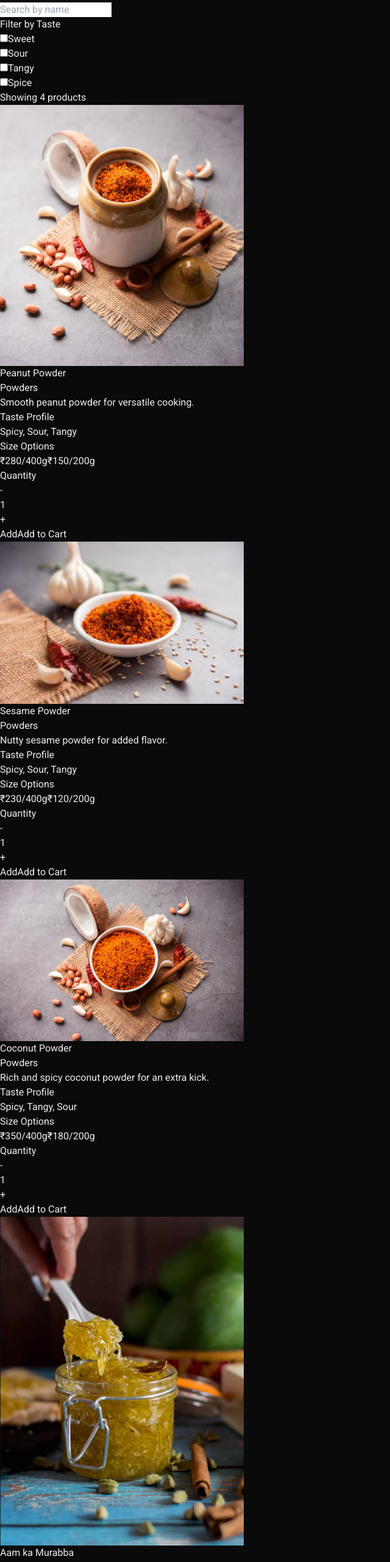
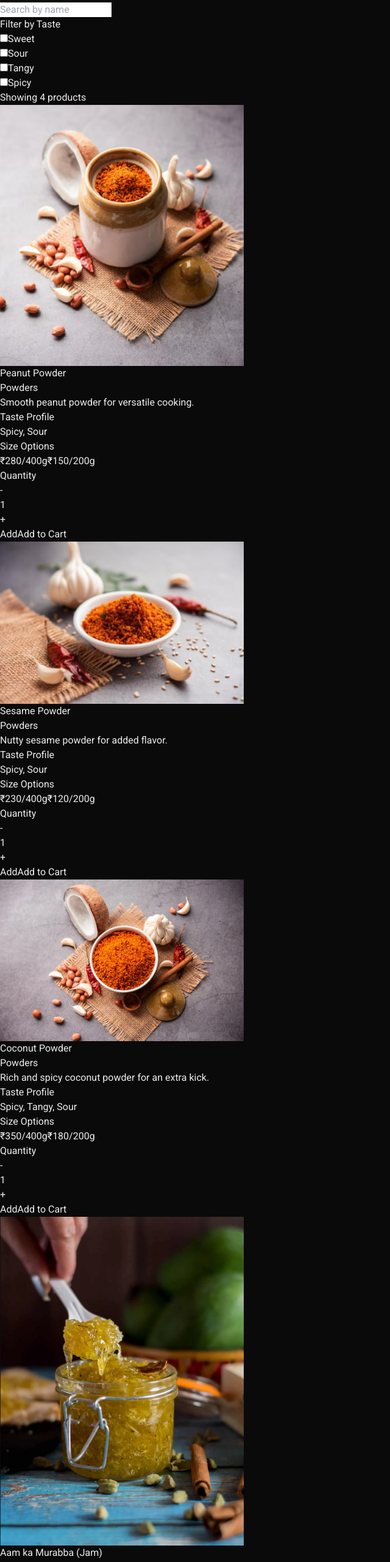
Before and after one commit to rohangawande2303/Food-app-Aamhi-Khandeshi-, a Next.js app: page /products/powders in a window 1280 px wide. Shown: the part 961-3522 px from the top of the page at 61% size, without its empty margins (0-640 px from the left). Built offline with nearby package versions, Linux system fonts and the light colour scheme.

Commit message:
added a product in papad

```diff
--- a/src/app/products/data.js
+++ b/src/app/products/data.js
@@ -10,7 +10,7 @@ export const productData = [
       { size: "500g", price: 350 },
       { size: "250g", price: 180 },
     ],
-    taste: ["Crispy", "Sweet", "Spicy"],
+    taste: ["Crispy", "Mild", "Spicy"],
     image: "/images/papads/bibdi-papad.png",
     idealWith: [
       { label: "Lunch/Dinner", icon: Utensils },
@@ -26,7 +26,7 @@ export const productData = [
       { size: "500g", price: 440 },
       { size: "250g", price: 225 },
     ],
-    taste: ["Crispy", "Sour", "Spicy"],
+    taste: ["Crispy","Spicy"],
     image: "/images/papads/jwari-papad.png",
     idealWith: [
       { label: "Lunch/Dinner", icon: Utensils },
@@ -139,7 +139,7 @@ export const productData = [
       { size: "500g", price: 400 },
       { size: "250g", price: 210 },
     ],
-    taste: ["Spicy", "Tangy", "Sour"],
+    taste: ["Spicy","Sour"],
     image: "/images/pickles/green-chili-pickle.png",
     idealWith: [
       { label: "Lunch/Dinner", icon: Utensils },
@@ -155,7 +155,7 @@ export const productData = [
       { size: "400g", price: 280 },
       { size: "200g", price: 150 },
     ],
-    taste: ["Spicy", "Sour", "Tangy"],
+    taste: ["Spicy", "Sour"],
     image: "/images/powders/peanut-powder.png",
     idealWith: [
       { label: "Lunch/Dinner", icon: Utensils },
@@ -171,7 +171,7 @@ export const productData = [
       { size: "400g", price: 230 },
       { size: "200g", price: 120 },
     ],
-    taste: ["Spicy", "Sour", "Tangy"],
+    taste: ["Spicy", "Sour"],
     image: "/images/powders/sesame-powder.png",
     idealWith: [
       { label: "Lunch/Dinner", icon: Utensils },
@@ -196,7 +196,7 @@ export const productData = [
   },
   {
     id: 13,
-    title: "Aam ka Murabba",
+    title: "Aam ka Murabba (Jam)",
     category: "Powders",
     description:
       "A traditional Indian preserve made from raw mangoes, sugar, and spices, known for its sweet and tangy flavor.",
@@ -204,7 +204,7 @@ export const productData = [
       { size: "400g", price: 240 },
       { size: "200g", price: 130 },
     ],
-    taste: ["Sweet", "Tangy", "Spicy"],
+    taste: ["Sweet", "Tangy",],
     image: "/images/powders/murabba-powder.png",
     idealWith: [
       { label: "Lunch/Dinner", icon: Utensils },
--- a/src/app/products/powders/page.jsx
+++ b/src/app/products/powders/page.jsx
@@ -10,7 +10,7 @@ const PowdersPage = () => {
     Sweet: false,
     Sour: false,
     Tangy: false,
-    Spice: false,
+    Spicy: false,
   });
 
   // Filter the product data by category 'Powders' and apply the search and taste filters
@@ -63,7 +63,7 @@ const PowdersPage = () => {
             />
             <h3 className="text-lg font-medium mb-2">Filter by Taste</h3>
             <div className="space-y-2">
-              {["Sweet", "Sour", "Tangy", "Spice"].map((taste) => (
+              {["Sweet", "Sour", "Tangy", "Spicy"].map((taste) => (
                 <div key={taste} className="flex items-center">
                   <input
                     type="checkbox"
```
